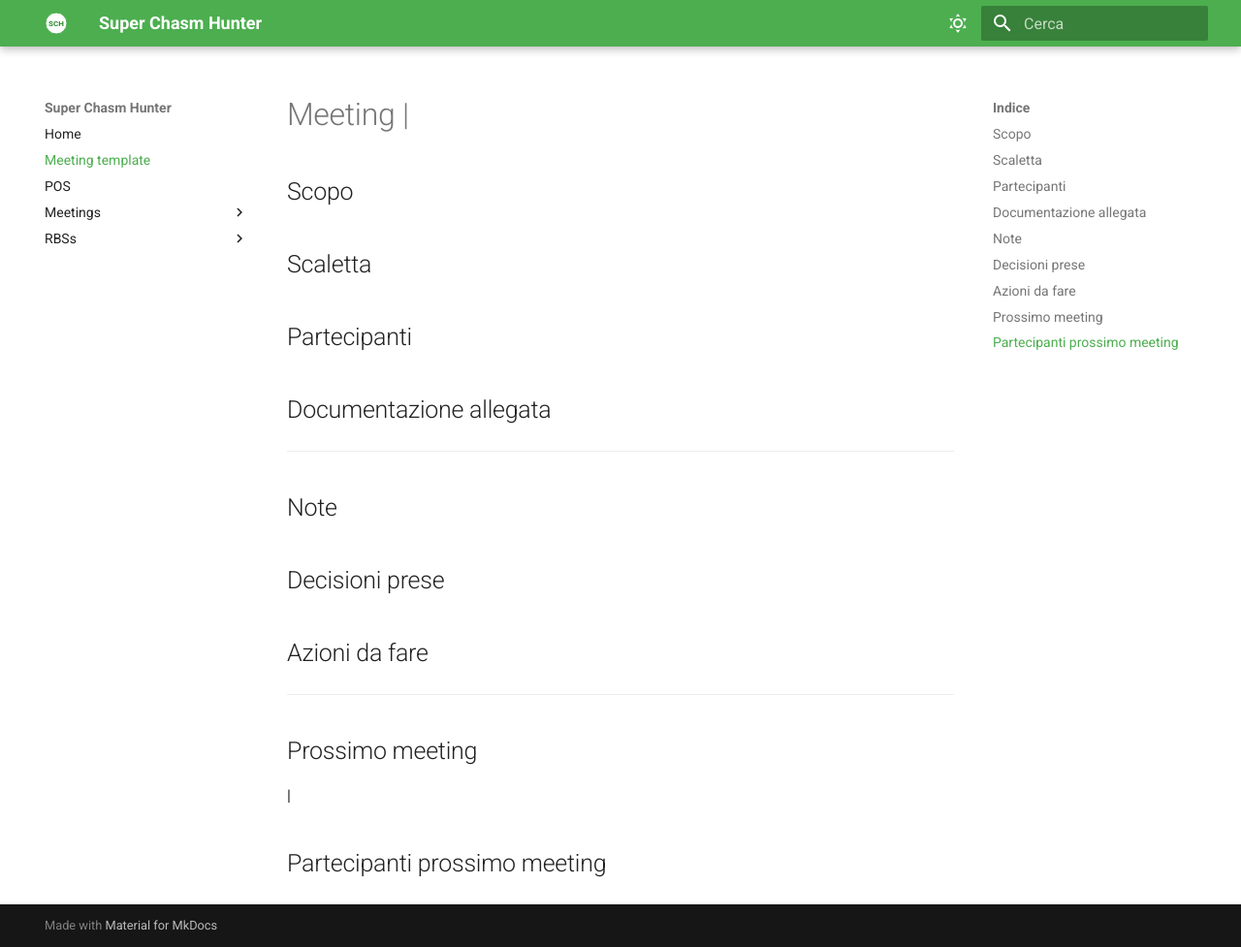
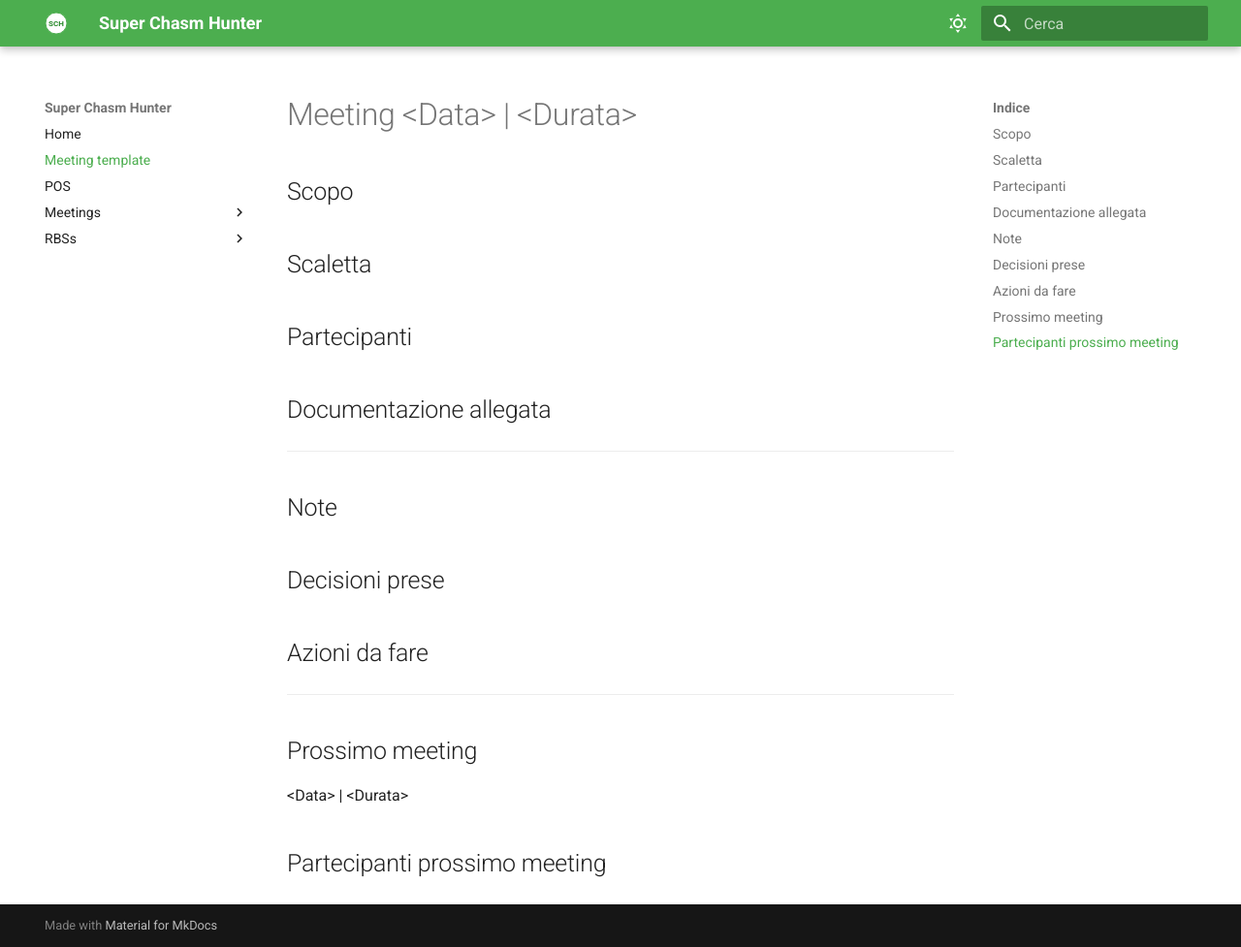
Before and after one commit to FilippoGurioli/super-chasm-hunter-pm, an MkDocs documentation site: the page built from docs/Meeting template.md, in a window 1280 px wide and 977 px high. Shown: the whole window at 97% size. Built offline with MkDocs 1.6.1 and Material for MkDocs 9.7.7, drawn with Linux system fonts in a browser that asks for light colours.

Commit message:
correct < and > interpretation

```diff
--- a/docs/Meeting template.md
+++ b/docs/Meeting template.md
@@ -2,7 +2,7 @@
 title: Meeting template
 ---
 
-# Meeting <Data> | <Durata>
+# Meeting &lt;Data&gt; | &lt;Durata&gt;
 
 ## Scopo
 
@@ -24,6 +24,6 @@ title: Meeting template
 
 ## Prossimo meeting
 
-<Data> | <Durata>
+&lt;Data&gt; | &lt;Durata&gt;
 
 ## Partecipanti prossimo meeting
```
